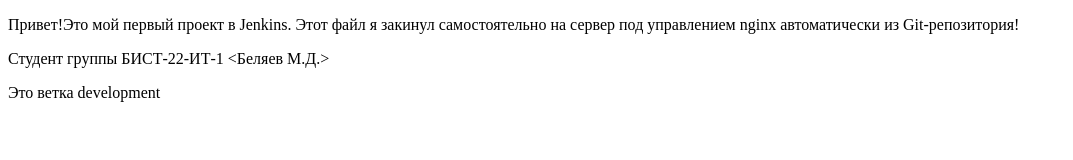
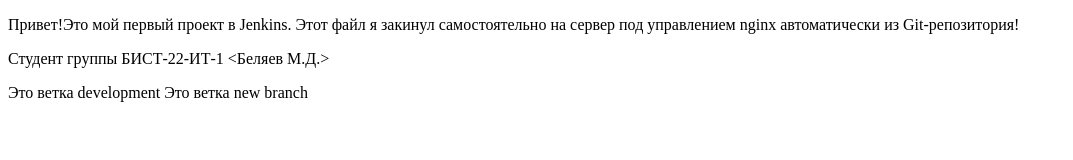
Before and after one commit to Belyaashsh/devops-lab5-beliaev-m, a plain HTML site: page index.html in a window 1280 px wide. Shown: the whole page, without its empty margins (0-1073 px from the left). Drawn offline with Linux system fonts and the light colour scheme.

Commit message:
new branch

```diff
--- a/index.html
+++ b/index.html
@@ -8,5 +8,6 @@
     <p>Привет!Это мой первый проект в Jenkins. Этот файл я закинул самостоятельно на сервер под управлением nginx автоматически из Git-репозитория!</p>
     <p>Студент группы БИСТ-22-ИТ-1 <Беляев М.Д.></p>
     <body>Это ветка development</body>
+    <body>Это ветка new branch</body>
 </body>
 </html>
```
